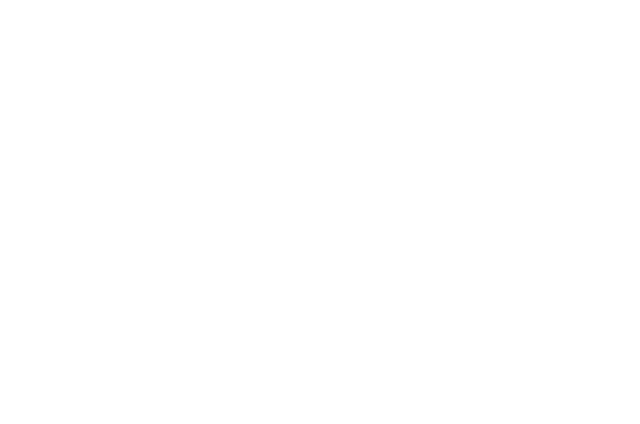
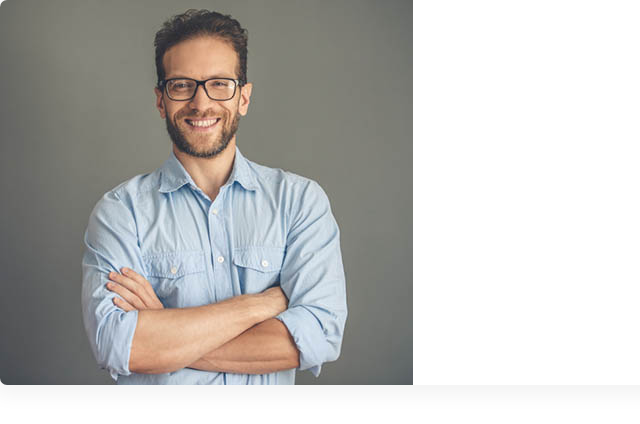
Before and after one commit to vash513/vash513-test, a plain HTML site: page index.html in a window 1280 px wide. Shown: the whole page, without its empty margins (0-640 px from the left). Drawn offline with Linux system fonts and the light colour scheme.

Commit message:
Created grid.

```diff
--- a/css/styles.css
+++ b/css/styles.css
@@ -430,3 +430,20 @@ a {
     font-size: 1.6rem;
   }
 }
+
+/* Grids */
+.grid {
+  display: grid;
+}
+
+@media screen and (min-width: 768px) {
+  .grid--1x2 {
+    grid-template-columns: repeat(2, 1fr);
+  }
+}
+
+@media screen and (min-width: 1024px) {
+  .grid--1x3 {
+    grid-template-columns: repeat(3, 1fr);
+  }
+}
--- a/index.html
+++ b/index.html
@@ -13,5 +13,12 @@
     <link rel="stylesheet" href="css/normalize.css" />
     <link rel="stylesheet" href="css/styles.css" />
   </head>
-  <body></body>
+  <body>
+   <div class="card">
+     <div class="grid grid--1x2">
+       <img src="images/testimonial.jpg" alt="Happy, smiling customer">
+     </div>
+   </div>
+    </div>
+  </body>
 </html>
```
Also changed, not shown: components/grids.html (added, +5 -0 lines), images/testimonial.jpg (added).
